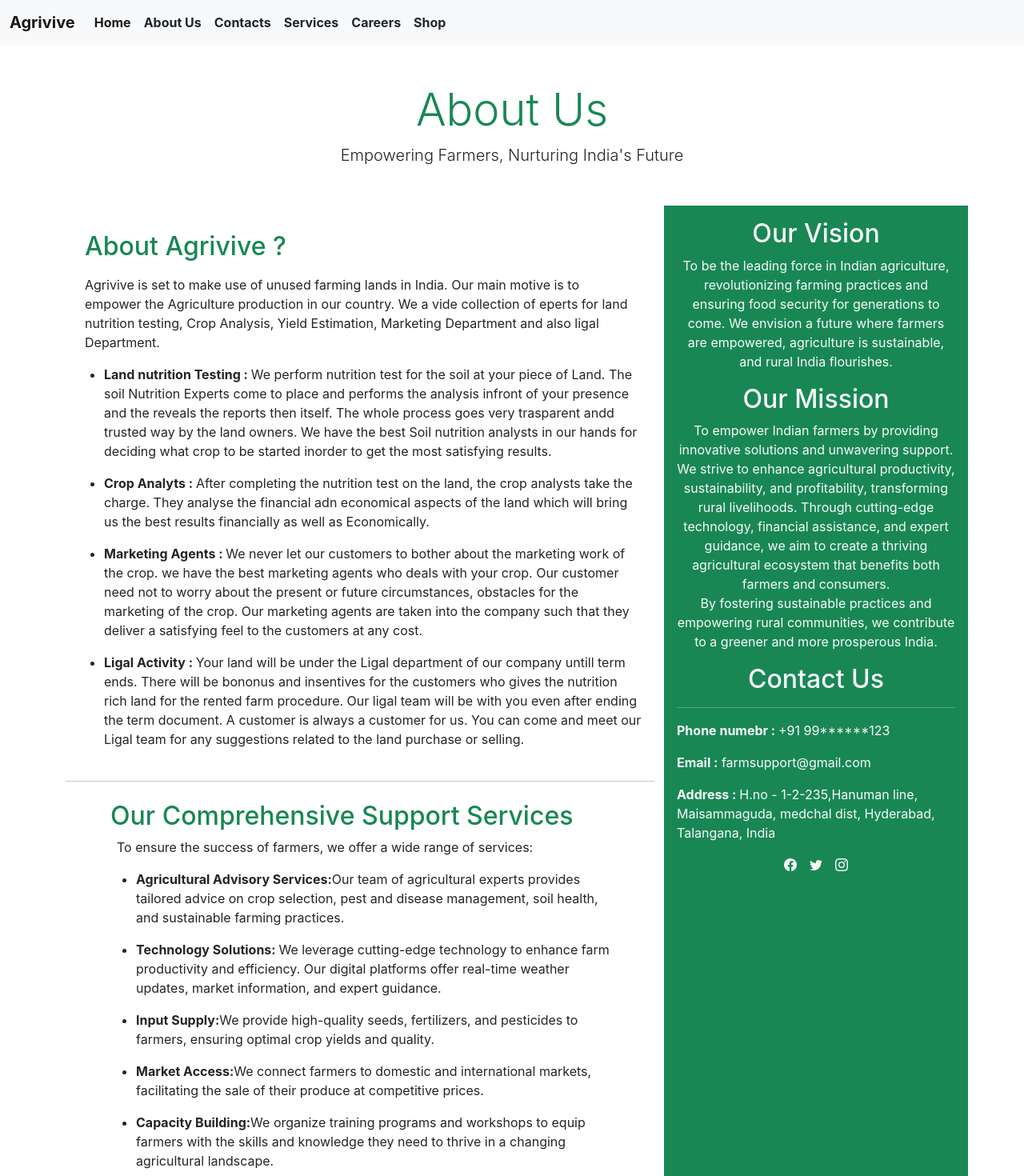
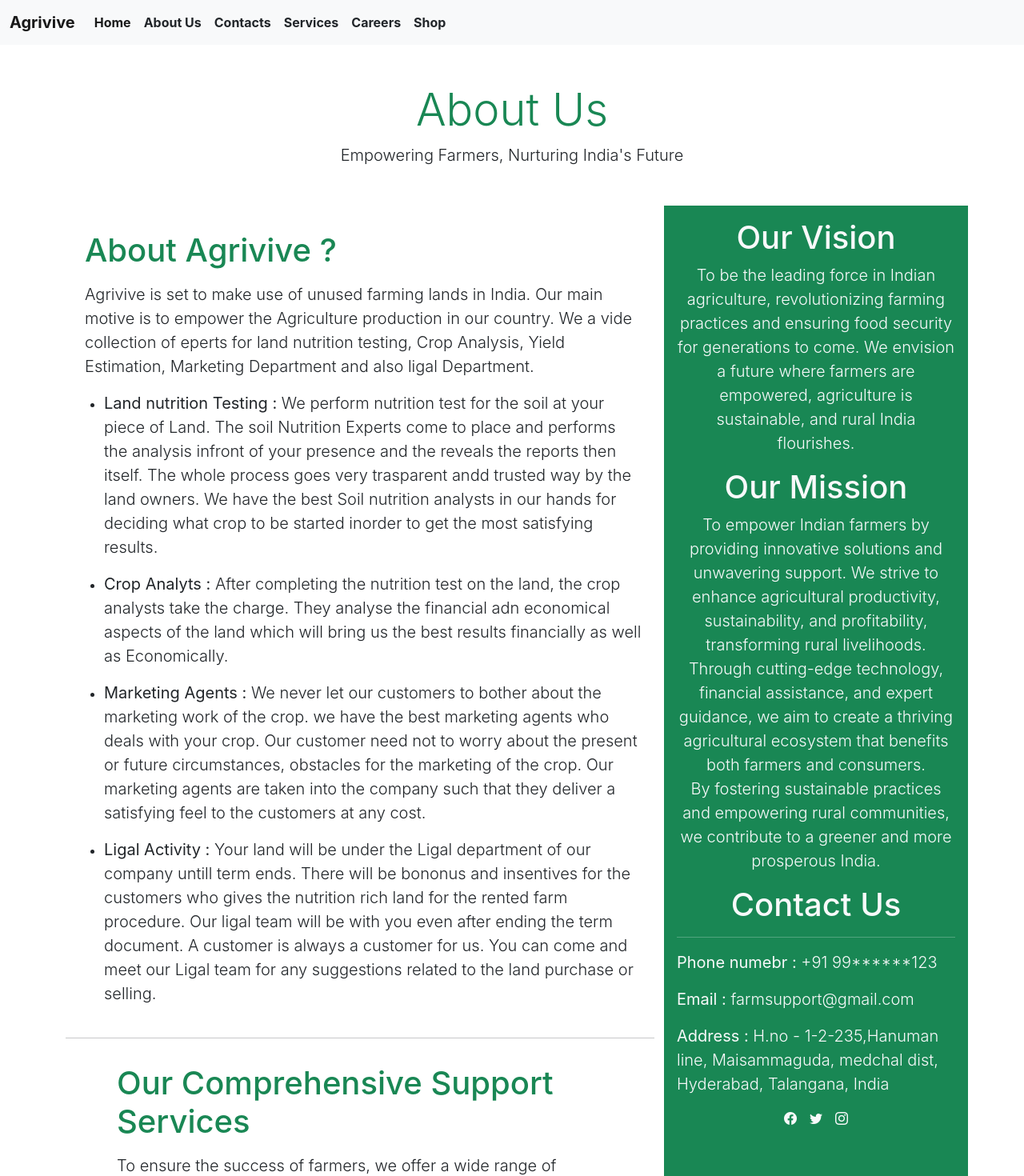
Before and after one commit to HariSirikonda/Agrivive, a React (Create React App) app: page /about in a window 1280 px wide. Shown: the top 1470 px of the page at 80% size. Built offline with nearby package versions, Linux system fonts and the light colour scheme.

Commit message:
Changed font

```diff
--- a/src/components/aboutus.js
+++ b/src/components/aboutus.js
@@ -9,57 +9,57 @@ function AboutUs() {
                     <div class="row mt-5">
                         <div class="col-md-8">
                             <div className="discription text-start mx-2 my-3 p-2">
-                                <h2 className="text-success p-2">About Agrivive ?</h2>
-                                <p className="mx-2">Agrivive is set to make use of unused farming lands in India. Our main motive is to empower the Agriculture production in our country. We a vide collection of eperts for land nutrition testing, Crop Analysis, Yield Estimation, Marketing Department and also ligal Department. </p>
+                                <h1 className="text-success p-2">About Agrivive ?</h1>
+                                <p className="mx-2 lead">Agrivive is set to make use of unused farming lands in India. Our main motive is to empower the Agriculture production in our country. We a vide collection of eperts for land nutrition testing, Crop Analysis, Yield Estimation, Marketing Department and also ligal Department. </p>
                                 <ul>
                                     <li>
-                                        <p><b>Land nutrition Testing : </b>We perform nutrition test for the soil at your piece of Land. The soil Nutrition Experts come to place and performs the analysis infront of your presence and the reveals the reports then itself. The whole process goes very trasparent andd trusted way by the land owners. We have the best Soil nutrition analysts in our hands for deciding what crop to be started inorder to get the most satisfying results.</p>
+                                        <p className="lead"><b>Land nutrition Testing : </b>We perform nutrition test for the soil at your piece of Land. The soil Nutrition Experts come to place and performs the analysis infront of your presence and the reveals the reports then itself. The whole process goes very trasparent andd trusted way by the land owners. We have the best Soil nutrition analysts in our hands for deciding what crop to be started inorder to get the most satisfying results.</p>
                                     </li>
                                     <li>
-                                        <p><b>Crop Analyts : </b> After completing the nutrition test on the land, the crop analysts take the charge. They analyse the financial adn economical aspects of the land which will bring us the best results financially as well as Economically.</p>
+                                        <p className="lead"><b>Crop Analyts : </b> After completing the nutrition test on the land, the crop analysts take the charge. They analyse the financial adn economical aspects of the land which will bring us the best results financially as well as Economically.</p>
                                     </li>
                                     <li>
-                                        <p><b>Marketing Agents : </b> We never let our customers to bother about the marketing work of the crop. we have the best marketing agents who deals with your crop. Our customer need not to worry about the present or future circumstances, obstacles for the marketing of the crop. Our marketing agents are taken into the company such that they deliver a satisfying feel to the customers at any cost.</p>
+                                        <p className="lead"><b>Marketing Agents : </b> We never let our customers to bother about the marketing work of the crop. we have the best marketing agents who deals with your crop. Our customer need not to worry about the present or future circumstances, obstacles for the marketing of the crop. Our marketing agents are taken into the company such that they deliver a satisfying feel to the customers at any cost.</p>
                                     </li>
                                     <li>
-                                        <p><b>Ligal Activity : </b> Your land will be under the Ligal department of our company untill term ends. There will be bononus and insentives for the customers who gives the nutrition rich land for the rented farm procedure. Our ligal team will be with you even after ending the term document. A customer is always a customer for us. You can come and meet our Ligal team for any suggestions related to the land purchase or selling.</p>
+                                        <p className="lead"><b>Ligal Activity : </b> Your land will be under the Ligal department of our company untill term ends. There will be bononus and insentives for the customers who gives the nutrition rich land for the rented farm procedure. Our ligal team will be with you even after ending the term document. A customer is always a customer for us. You can come and meet our Ligal team for any suggestions related to the land purchase or selling.</p>
                                     </li>
                                 </ul>
                             </div>
                             <hr />
                             <div className="discription text-start mx-5 my-3 p-2">
-                                <h2 className="text-success">Our Comprehensive Support Services</h2>
-                                <p className="mx-2">To ensure the success of farmers, we offer a wide range of services:</p>
+                                <h1 className="text-success p-2">Our Comprehensive Support Services</h1>
+                                <p className="mx-2 lead">To ensure the success of farmers, we offer a wide range of services:</p>
                                 <ul>
                                     <li>
-                                        <p><b>Agricultural Advisory Services:</b>Our team of agricultural experts provides tailored advice on crop selection, pest and disease management, soil health, and sustainable farming practices.</p>
+                                        <p className="lead"><b>Agricultural Advisory Services:</b>Our team of agricultural experts provides tailored advice on crop selection, pest and disease management, soil health, and sustainable farming practices.</p>
                                     </li>
                                     <li>
-                                        <p><b>Technology Solutions: </b>We leverage cutting-edge technology to enhance farm productivity and efficiency. Our digital platforms offer real-time weather updates, market information, and expert guidance.</p>
+                                        <p className="lead"><b>Technology Solutions: </b>We leverage cutting-edge technology to enhance farm productivity and efficiency. Our digital platforms offer real-time weather updates, market information, and expert guidance.</p>
                                     </li>
                                     <li>
-                                        <p><b>Input Supply:</b>We provide high-quality seeds, fertilizers, and pesticides to farmers, ensuring optimal crop yields and quality.</p>
+                                        <p className="lead"><b>Input Supply:</b>We provide high-quality seeds, fertilizers, and pesticides to farmers, ensuring optimal crop yields and quality.</p>
                                     </li>
                                     <li>
-                                        <p><b>Market Access:</b>We connect farmers to domestic and international markets, facilitating the sale of their produce at competitive prices.</p>
+                                        <p className="lead"><b>Market Access:</b>We connect farmers to domestic and international markets, facilitating the sale of their produce at competitive prices.</p>
                                     </li>
                                     <li>
-                                        <p><b>Capacity Building:</b>We organize training programs and workshops to equip farmers with the skills and knowledge they need to thrive in a changing agricultural landscape.</p>
+                                        <p className="lead"><b>Capacity Building:</b>We organize training programs and workshops to equip farmers with the skills and knowledge they need to thrive in a changing agricultural landscape.</p>
                                     </li>
                                 </ul>
                             </div>
                         </div>
                         <div class="col-md-4 p-3 bg-success text-light align-items-centers ">
-                            <h2>Our Vision</h2>
-                            <p>To be the leading force in Indian agriculture, revolutionizing farming practices and ensuring food security for generations to come. We envision a future where farmers are empowered, agriculture is sustainable, and rural India flourishes.</p>
-                            <h2>Our Mission</h2>
-                            <p>To empower Indian farmers by providing innovative solutions and unwavering support. We strive to enhance agricultural productivity, sustainability, and profitability, transforming rural livelihoods. Through cutting-edge technology, financial assistance, and expert guidance, we aim to create a thriving agricultural ecosystem that benefits both farmers and consumers.<br />By fostering sustainable practices and empowering rural communities, we contribute to a greener and more prosperous India.</p>
+                            <h1>Our Vision</h1>
+                            <p className="lead">To be the leading force in Indian agriculture, revolutionizing farming practices and ensuring food security for generations to come. We envision a future where farmers are empowered, agriculture is sustainable, and rural India flourishes.</p>
+                            <h1>Our Mission</h1>
+                            <p className="lead">To empower Indian farmers by providing innovative solutions and unwavering support. We strive to enhance agricultural productivity, sustainability, and profitability, transforming rural livelihoods. Through cutting-edge technology, financial assistance, and expert guidance, we aim to create a thriving agricultural ecosystem that benefits both farmers and consumers.<br />By fostering sustainable practices and empowering rural communities, we contribute to a greener and more prosperous India.</p>
                             <div className="text-start">
-                                <h2 className="m-3 text-center">Contact Us </h2>
+                                <h1 className="m-3 text-center">Contact Us </h1>
                                 <hr />
-                                <p><b>Phone numebr : </b>+91 99******123</p>
-                                <p><b>Email :</b> farmsupport@gmail.com</p>
-                                <p><b>Address : </b> H.no - 1-2-235,Hanuman line, Maisammaguda, medchal dist, Hyderabad, Talangana, India</p>
+                                <p className="lead"><b>Phone numebr : </b>+91 99******123</p>
+                                <p className="lead"><b>Email :</b> farmsupport@gmail.com</p>
+                                <p className="lead"><b>Address : </b> H.no - 1-2-235,Hanuman line, Maisammaguda, medchal dist, Hyderabad, Talangana, India</p>
                             </div>
                             <div>
                                 <a className="m-2 text-light" href="https://facebook.com" target="_blank"><i class="bi bi-facebook"></i></a>
```
